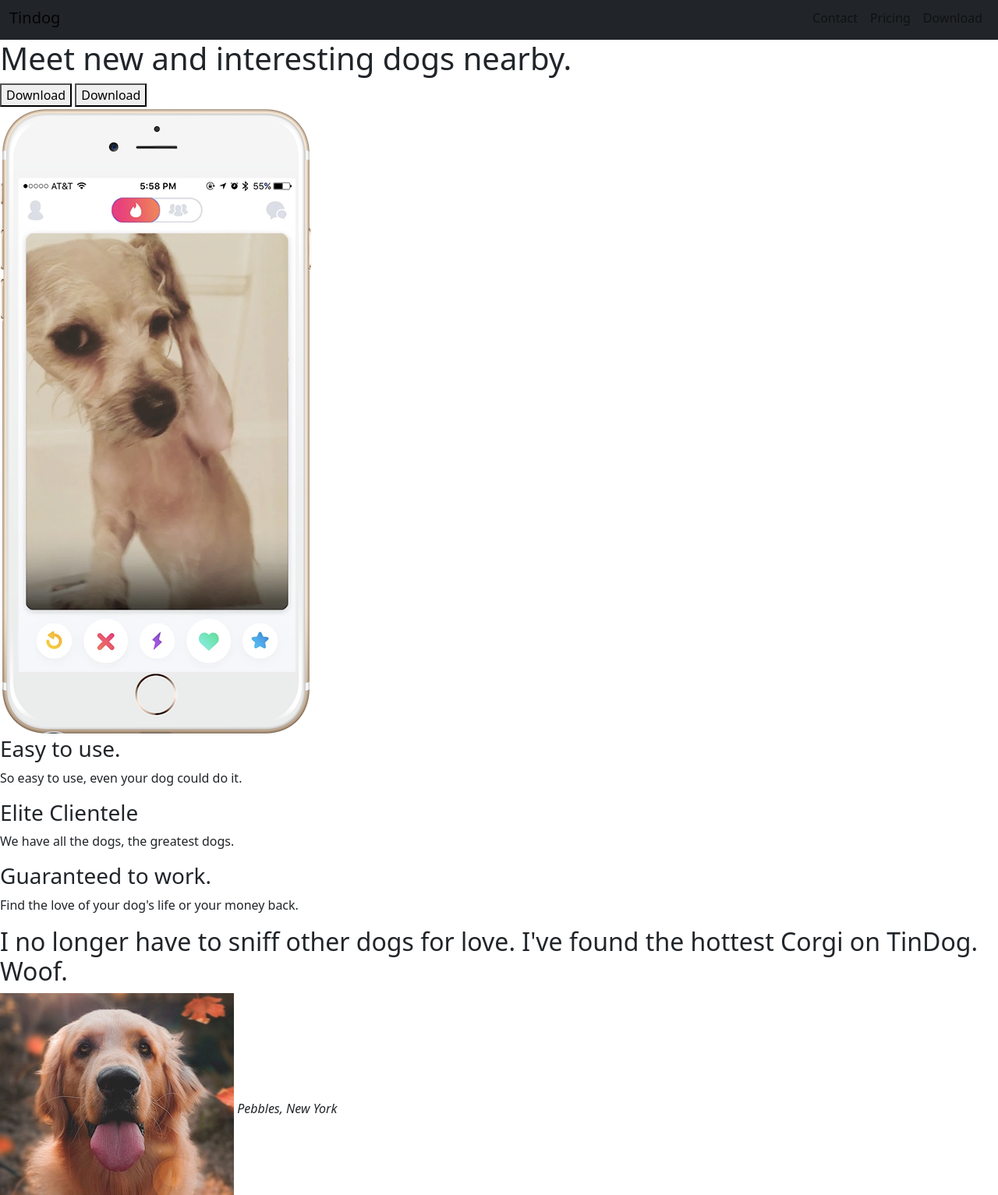
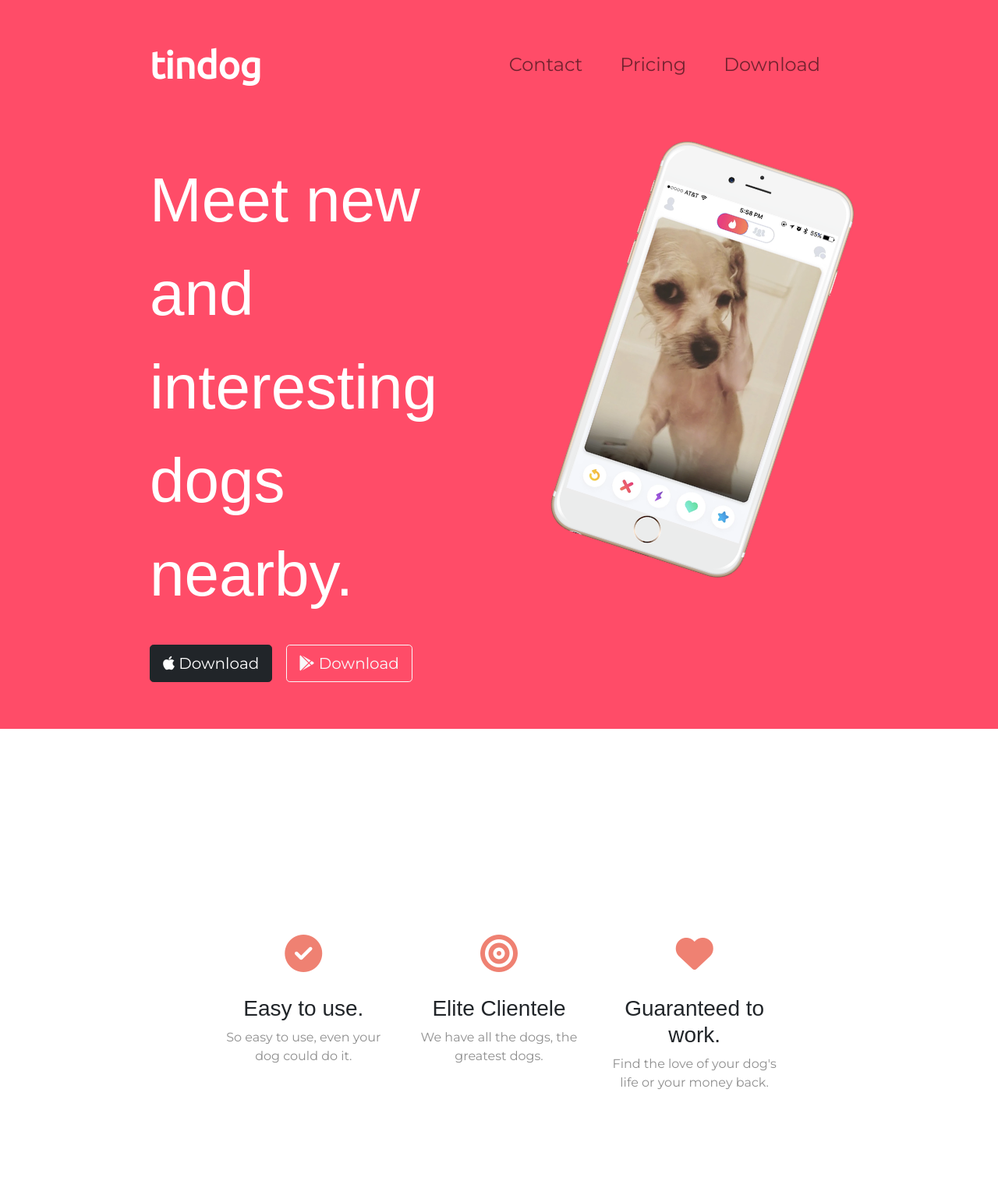
Before and after one commit to vincelabutay/65hrs, a plain HTML site: page TinDog-Start-master/index.html in a window 1280 px wide. Shown: the part 5-1538 px from the top of the page at 78% size. Drawn offline with nearby package versions, Linux system fonts and the light colour scheme.

Commit message:
bootstrap5

```diff
--- a/TinDog-Start-master/css/styles.css
+++ b/TinDog-Start-master/css/styles.css
@@ -0,0 +1,85 @@
+/* #####################################ID SELECTOR###################################### */
+
+#title {
+    background-color: #ff4c68;
+}
+
+#navbartitle{
+    color: white;
+    font-size: 3rem;
+    font-family: 'Ubuntu', sans-serif;
+    font-weight: bold;
+    padding: 0;
+
+}
+
+#iphone6 {
+    transform: rotate(18deg);
+    float:right;
+    margin-right: 13%;
+    width: 60%;
+}
+
+#row1 {
+    margin-top: 4rem;
+}
+
+#bodyid {
+    font-family: 'Montserrat', sans-serif;
+}
+
+#container1 {
+    padding-left: 0;
+}
+
+#features {
+    text-align: center;
+    margin: 200px;
+    padding: 5%;
+}
+
+/* TAG SELECTOR */
+
+
+
+.header1 {
+    line-height: 1.5;
+    font-family: 'Montserrat-Black', sans-serif;
+    font-size: 5rem;
+    color: white;
+}
+
+#containerheader {
+    padding: 3% 15%;
+
+
+}
+
+.nav-link {
+    margin: 1rem;
+    color: white;
+    font-size: 1.5rem;
+}
+
+.downloadbutton {
+    margin: 5% 3% 5% 0;
+}
+
+p{
+    color: #8f8f8f;
+
+}
+
+h3{
+    font-family: 'Montserrat-Black', sans-serif;
+}
+
+.s2fa:hover {
+    color: #ff4c68;
+}
+
+.s2fa {
+    font-size: 3rem;
+    margin-bottom: 30px;
+    color: #ef8172;
+}
--- a/TinDog-Start-master/index.html
+++ b/TinDog-Start-master/index.html
@@ -4,20 +4,30 @@
 <head>
   <meta charset="utf-8">
   <title>TinDog</title>
+  <!-- CSS STYLES -->
   <link rel="stylesheet" href="css/styles.css">
+  <!-- FONTAWESOME -->
+  <script src="https://kit.fontawesome.com/d1fd3781ac.js" crossorigin="anonymous"></script>
+  <!-- BOOTSTRAP -->
   <link href="https://cdn.jsdelivr.net/npm/bootstrap@5.0.2/dist/css/bootstrap.min.css" rel="stylesheet" integrity="sha384-EVSTQN3/azprG1Anm3QDgpJLIm9Nao0Yz1ztcQTwFspd3yD65VohhpuuCOmLASjC" crossorigin="anonymous">
   <script src="https://cdn.jsdelivr.net/npm/bootstrap@5.0.2/dist/js/bootstrap.bundle.min.js" integrity="sha384-MrcW6ZMFYlzcLA8Nl+NtUVF0sA7MsXsP1UyJoMp4YLEuNSfAP+JcXn/tWtIaxVXM" crossorigin="anonymous"></script>
+  <!-- GOOGLE FONTS -->
+  <link rel="preconnect" href="https://fonts.googleapis.com">
+  <link rel="preconnect" href="https://fonts.gstatic.com" crossorigin>
+  <link href="https://fonts.googleapis.com/css2?family=Merriweather&family=Montserrat:wght@400;900&family=Sacramento&family=Ubuntu&display=swap" rel="stylesheet">
 </head>
 
-<body>
+<body id="bodyid">
 
   <section id="title">
 
+    <div class="container-fluid" id="containerheader">
+
     <!-- Nav Bar -->
-    <nav class="navbar navbar-expand-lg navbar-light bg-dark">
+    <nav class="navbar navbar-expand-lg navbar-light">
 
-      <div class="container-fluid">
-          <a class="navbar-brand" href="">Tindog</a>
+      <div class="container-fluid" id="container1">
+          <a class="navbar-brand" id="navbartitle" href="">tindog</a>
           <button class="navbar-toggler" type="button" data-bs-toggle="collapse" data-bs-target="#navbarTogglerDemo02" aria-controls="navbarTogglerDemo02" aria-expanded="false" aria-label="Toggle navigation">
               <span class="navbar-toggler-icon"></span>
           </button>
@@ -42,31 +52,44 @@
 
     <!-- Title -->
 
-    <div>
-      <h1>Meet new and interesting dogs nearby.</h1>
-      <button type="button">Download</button>
-      <button type="button">Download</button>
+    <div class="row" id="row1">
+      <div class="col-lg-6">
+        <h1 class="header1">Meet new and interesting dogs nearby.</h1>
+        <button type="button" class="btn btn-dark btn-lg downloadbutton"><i class="fa-brands fa-apple"></i> Download</button>
+        <button type="button" class="btn btn-outline-light btn-lg downloadbutton"><i class="fa-brands fa-google-play"></i> Download</button>
       </div>
-    <div>
-      <img src="images/iphone6.png" alt="iphone-mockup">
+      <div class="col-lg-6">
+        <img src="images/iphone6.png" alt="iphone-mockup" id="iphone6">
+      </div>
     </div>
 
+
+    </div>
   </section>
 
 
   <!-- Features -->
 
   <section id="features">
-
+    <div class="container-fluid">
+    <div class="row">
+      <div class="col-lg-4">
+        <i class="fa-solid fa-circle-check s2fa"></i>
         <h3>Easy to use.</h3>
         <p>So easy to use, even your dog could do it.</p>
-
+      </div>
+      <div class="col-lg-4">
+        <i class="fa-solid fa-bullseye s2fa"></i>
         <h3>Elite Clientele</h3>
         <p>We have all the dogs, the greatest dogs.</p>
-
+      </div>
+      <div class="col-lg-4">
+        <i class="fa-solid fa-heart s2fa"></i>
         <h3>Guaranteed to work.</h3>
         <p>Find the love of your dog's life or your money back.</p>
-
+      </div>
+    </div>
+  </div>
   </section>
 
 
```
Lines whose indentation alone changed are shown as unchanged.
